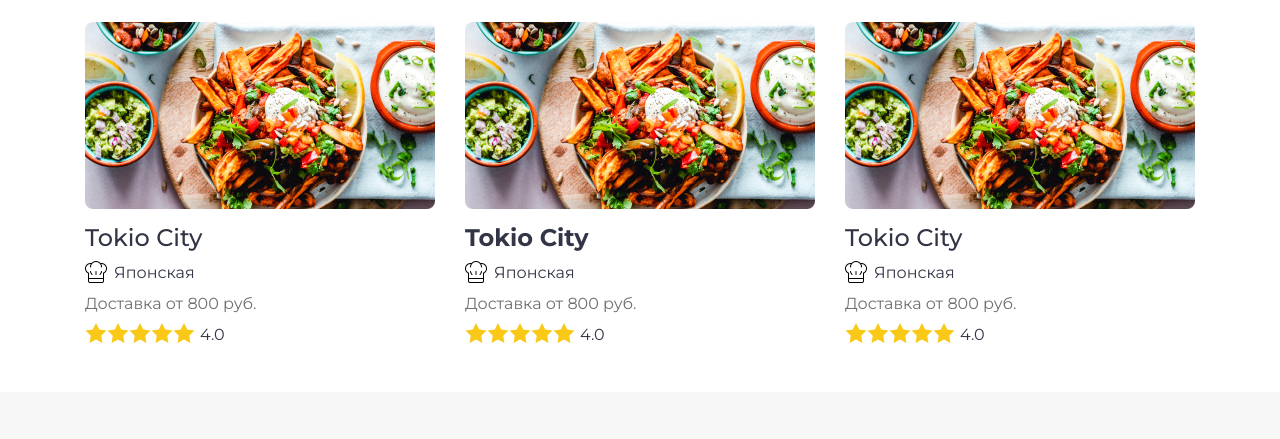
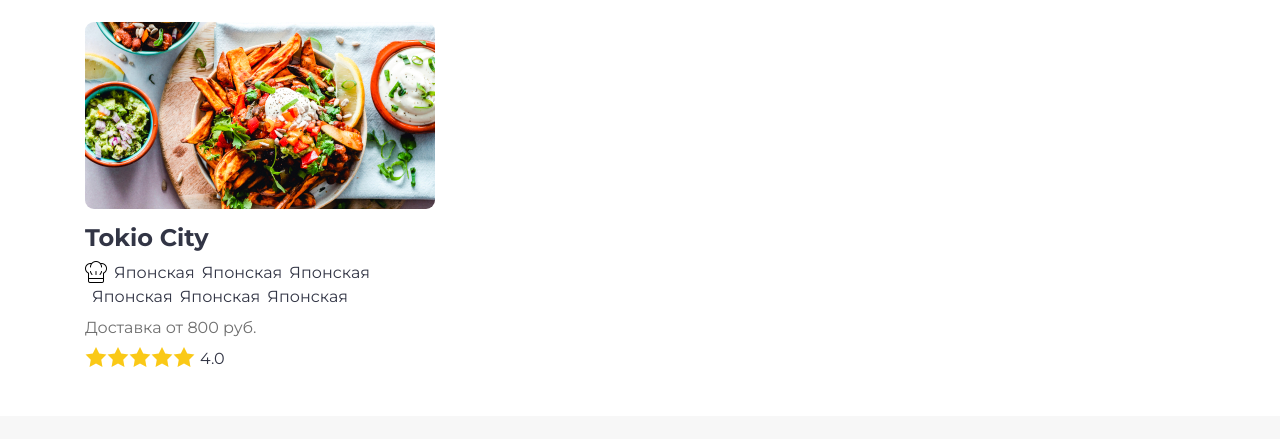
Before and after one commit to NightRoadMan/Tuc-tuc, a plain HTML site: page index.html in a window 1280 px wide. Shown: the part 506-945 px from the top of the page. Drawn offline with Linux system fonts and the light colour scheme.

Commit message:
Исправление карточки
<p>
img

```diff
--- a/css/main.css
+++ b/css/main.css
@@ -206,15 +206,12 @@
     margin-bottom: 25px;
 }
 
-.restorans-item-picture {
-    width: 100%;
-    height: 187px;
-    border-radius: 8px;
-}
 
 .restorans-item_image{
-    background: url("../img/restorans/tokio.jpg");
-    background-size: cover;
+    object-fit: cover;
+    height: 187px;
+    width: 100%;
+    border-radius: 9px;
 }
 
 .restorans-item h3 {
--- a/index.html
+++ b/index.html
@@ -96,64 +96,15 @@
             </div>
             <div class="row">
                 <div class="col-lg-4 col-md-6 col-sm-6 col-12 restorans-item">
-                    <a href="restorant.html"><div class="restorans-item-picture  restorans-item_image"></div></a>
-                    <h3>Tokio City</h3>
-                    <div class="restorans-type-kitchen d-flex justify-content-start">
+                    <a href="restorant.html"><img src="img/restorans/tokio.jpg" class="restorans-item_image"></a>
+                    <h3 class="font-weight-bold">Tokio City</h3>
+                    <div class="restorans-type-kitchen d-flex justify-content-start flex-wrap">
                         <img src="img/cook.png" width="22" height="22">
                         <p>Японская</p>
-                    </div>
-                    <p class="restorans-delivery">Доставка от 800 руб.</p>
-                    <div class="restorans-rating d-flex justify-content-start">
-                        <svg class="yellow-active" width="22" height="20" viewBox="0 0 22 20" xmlns="http://www.w3.org/2000/svg">
-                            <path d="M11 0L14.2328 6.55041L21.4616 7.60081L16.2308 12.6996L17.4656 19.8992L11 16.5L4.53436 19.8992L5.76919 12.6996L0.538379 7.60081L7.76718 6.55041L11 0Z"/>
-                        </svg>
-                        <svg class="yellow-active" width="22" height="20" viewBox="0 0 22 20" xmlns="http://www.w3.org/2000/svg">
-                            <path d="M11 0L14.2328 6.55041L21.4616 7.60081L16.2308 12.6996L17.4656 19.8992L11 16.5L4.53436 19.8992L5.76919 12.6996L0.538379 7.60081L7.76718 6.55041L11 0Z"/>
-                        </svg>
-                        <svg class="yellow-active" width="22" height="20" viewBox="0 0 22 20" xmlns="http://www.w3.org/2000/svg">
-                            <path d="M11 0L14.2328 6.55041L21.4616 7.60081L16.2308 12.6996L17.4656 19.8992L11 16.5L4.53436 19.8992L5.76919 12.6996L0.538379 7.60081L7.76718 6.55041L11 0Z"/>
-                        </svg>
-                        <svg class="yellow-active" width="22" height="20" viewBox="0 0 22 20" xmlns="http://www.w3.org/2000/svg">
-                            <path d="M11 0L14.2328 6.55041L21.4616 7.60081L16.2308 12.6996L17.4656 19.8992L11 16.5L4.53436 19.8992L5.76919 12.6996L0.538379 7.60081L7.76718 6.55041L11 0Z"/>
-                        </svg>
-                        <svg class="yellow-active" width="22" height="20" viewBox="0 0 22 20" xmlns="http://www.w3.org/2000/svg">
-                            <path d="M11 0L14.2328 6.55041L21.4616 7.60081L16.2308 12.6996L17.4656 19.8992L11 16.5L4.53436 19.8992L5.76919 12.6996L0.538379 7.60081L7.76718 6.55041L11 0Z"/>
-                        </svg>
-                        <p>4.0</p>
-                    </div>
-                </div>
-                <div class="col-lg-4 col-md-6 col-sm-6 col-12 restorans-item">
-                    <div class="restorans-item-picture restorans-item_image"></div>
-                    <h3 class="font-weight-bold">Tokio City</h3>
-                    <div class="restorans-type-kitchen d-flex justify-content-start">
-                       <img src="img/cook.png" width="22" height="22">
                         <p>Японская</p>
-                    </div>
-                    <p class="restorans-delivery">Доставка от 800 руб.</p>
-                    <div class="restorans-rating d-flex justify-content-start">
-                        <svg class="yellow-active" width="22" height="20" viewBox="0 0 22 20" xmlns="http://www.w3.org/2000/svg">
-                            <path d="M11 0L14.2328 6.55041L21.4616 7.60081L16.2308 12.6996L17.4656 19.8992L11 16.5L4.53436 19.8992L5.76919 12.6996L0.538379 7.60081L7.76718 6.55041L11 0Z"/>
-                        </svg>
-                        <svg class="yellow-active" width="22" height="20" viewBox="0 0 22 20" xmlns="http://www.w3.org/2000/svg">
-                            <path d="M11 0L14.2328 6.55041L21.4616 7.60081L16.2308 12.6996L17.4656 19.8992L11 16.5L4.53436 19.8992L5.76919 12.6996L0.538379 7.60081L7.76718 6.55041L11 0Z"/>
-                        </svg>
-                        <svg class="yellow-active" width="22" height="20" viewBox="0 0 22 20" xmlns="http://www.w3.org/2000/svg">
-                            <path d="M11 0L14.2328 6.55041L21.4616 7.60081L16.2308 12.6996L17.4656 19.8992L11 16.5L4.53436 19.8992L5.76919 12.6996L0.538379 7.60081L7.76718 6.55041L11 0Z"/>
-                        </svg>
-                        <svg class="yellow-active" width="22" height="20" viewBox="0 0 22 20" xmlns="http://www.w3.org/2000/svg">
-                            <path d="M11 0L14.2328 6.55041L21.4616 7.60081L16.2308 12.6996L17.4656 19.8992L11 16.5L4.53436 19.8992L5.76919 12.6996L0.538379 7.60081L7.76718 6.55041L11 0Z"/>
-                        </svg>
-                        <svg class="yellow-active" width="22" height="20" viewBox="0 0 22 20" xmlns="http://www.w3.org/2000/svg">
-                            <path d="M11 0L14.2328 6.55041L21.4616 7.60081L16.2308 12.6996L17.4656 19.8992L11 16.5L4.53436 19.8992L5.76919 12.6996L0.538379 7.60081L7.76718 6.55041L11 0Z"/>
-                        </svg>
-                        <p>4.0</p>
-                    </div>
-                </div>
-                <div class="col-lg-4 col-md-6 col-sm-6 col-12 restorans-item">
-                    <div class="restorans-item-picture restorans-item_image"></div>
-                    <h3>Tokio City</h3>
-                    <div class="restorans-type-kitchen d-flex justify-content-start">
-                        <img src="img/cook.png" width="22" height="22">
+                        <p>Японская</p>
+                        <p>Японская</p>
+                        <p>Японская</p>
                         <p>Японская</p>
                     </div>
                     <p class="restorans-delivery">Доставка от 800 руб.</p>
```
